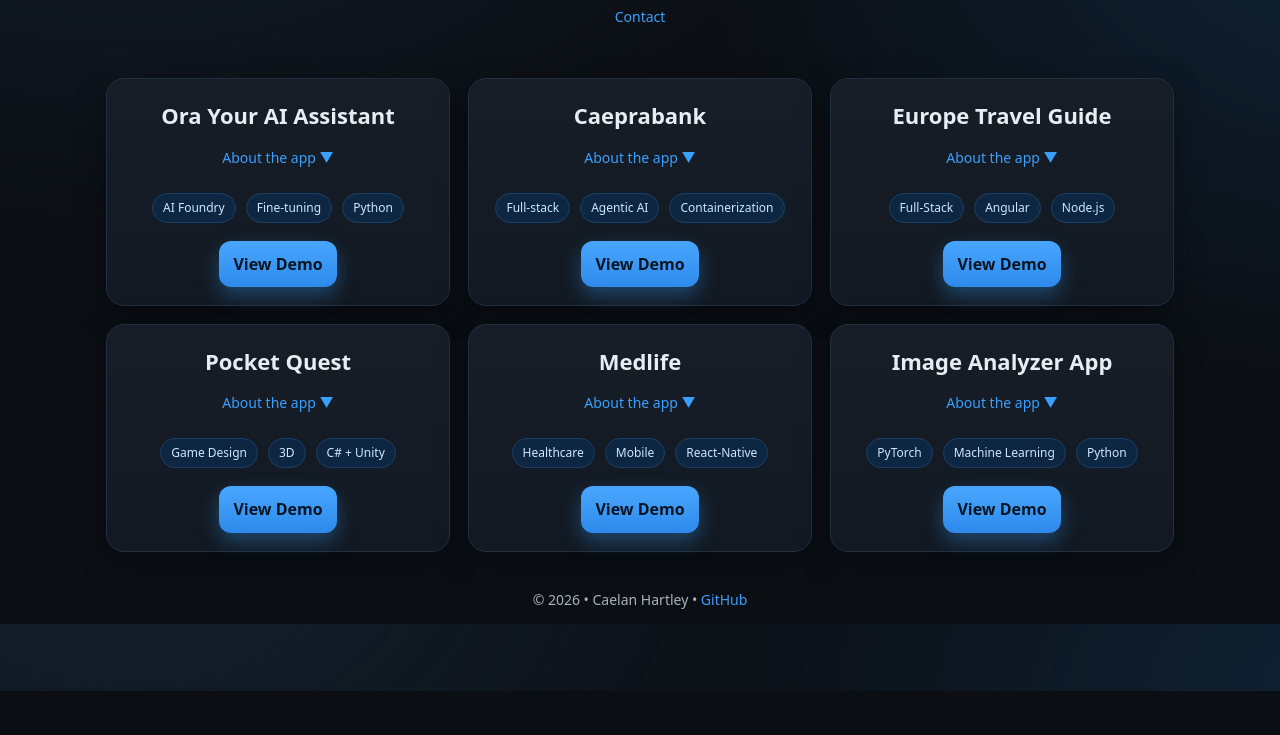
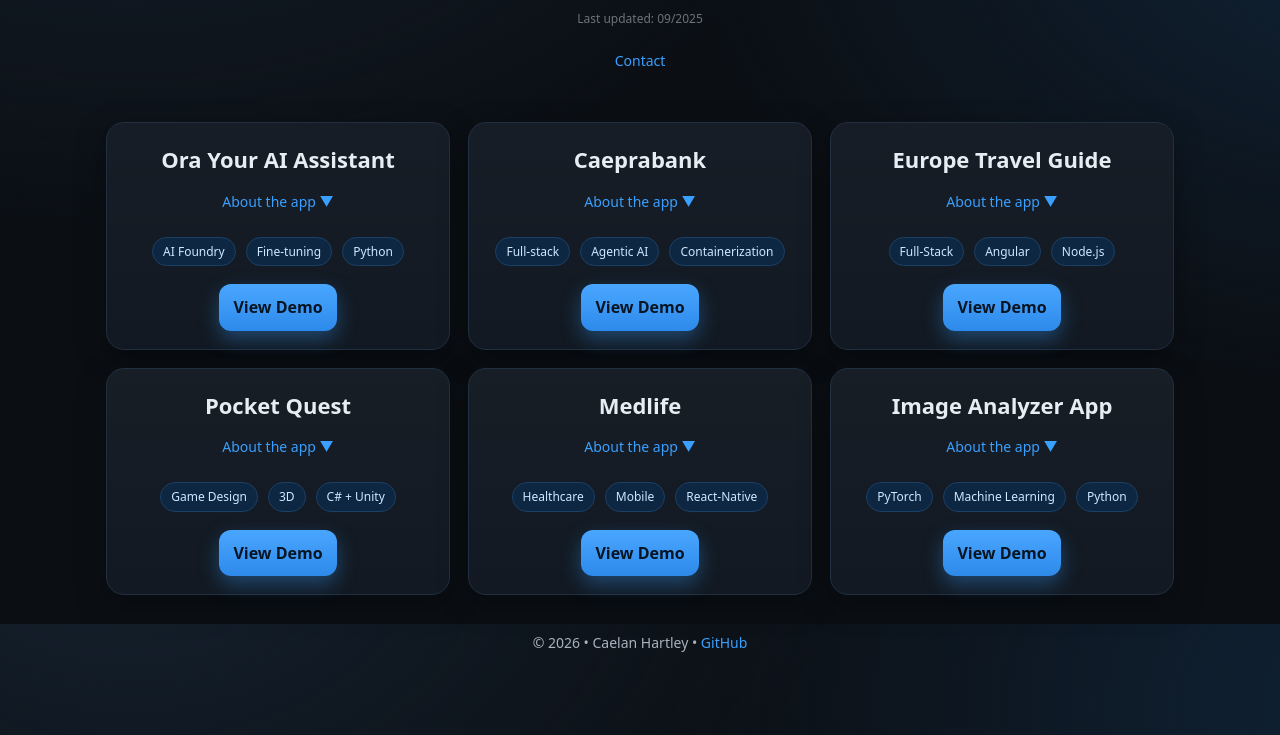
Before and after one commit to chartle5/chartle5.github.io, a plain HTML site: page index.html in a window 1280 px wide. Shown: the part 176-911 px from the top of the page. Before the commit the page ends 867 px from the top, so only its background shows below. Drawn offline with Linux system fonts and the light colour scheme.

Commit message:
Add last updated section

```diff
--- a/index.html
+++ b/index.html
@@ -50,6 +50,14 @@
     }
     .subtitle{ color: var(--muted); font-size: 14px; text-align: center; }
     header > div > .subtitle { max-width: 70ch; margin: 0 auto; text-align: center; }
+
+    .last-updated {
+      font-size: 12px;
+      color: var(--muted);
+      opacity: 0.6;
+      margin-top: 4px;
+      text-align: center;
+    }
 
     .grid{display:grid; gap:18px; grid-template-columns: repeat(12, 1fr);}
     .card{
@@ -148,6 +156,7 @@
         <div class="brand">Caelan's Projects</div>
         <div class="subtitle">Hello, welcome to my projects! Below features applications I have developed along my journey of becoming a software engineer. To view the codebase of these projects and others I have created, please refer to my repository <a href="https://github.com/chartle5/PersonalProjects/" target="_blank" rel="noopener">Here</a>. </div>
       </div>
+      <p class="last-updated">Last updated: 09/2025</p>
       <nav class="subtitle">
         <a href="#" id="contact-toggle" title="Contact" aria-expanded="false">Contact</a>
       </nav>
@@ -228,7 +237,7 @@
           <span class="tag">PyTorch</span><span class="tag">Machine Learning</span><span class="tag">Python</span>
         </div>
         <div class="actions">
-          <a class="btn" href="https://drive.google.com/file/d/10zpxmVIGJigO-3YsHhKCuFwBLPA7-Mfa/preview" target="_blank" rel="noopener">View Demo</a>
+          <a class="btn" href="https://drive.google.com/file/d/10zpxmVIGJigO-3YsHhKMcWlmNTMXQY/preview" target="_blank" rel="noopener">View Demo</a>
         </div>
       </article>
 
```
